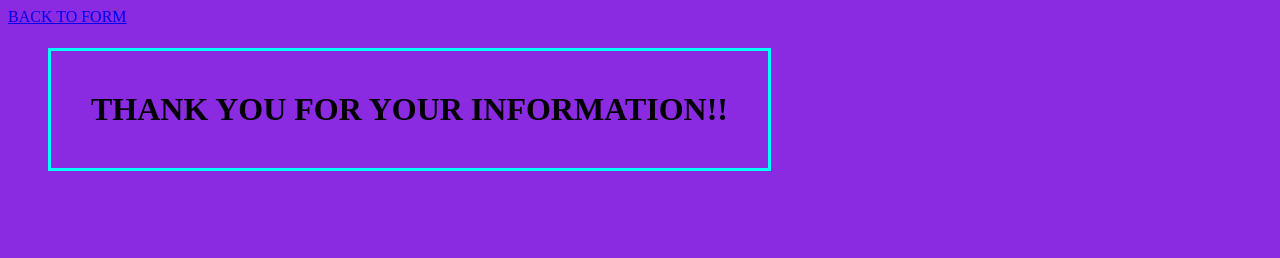
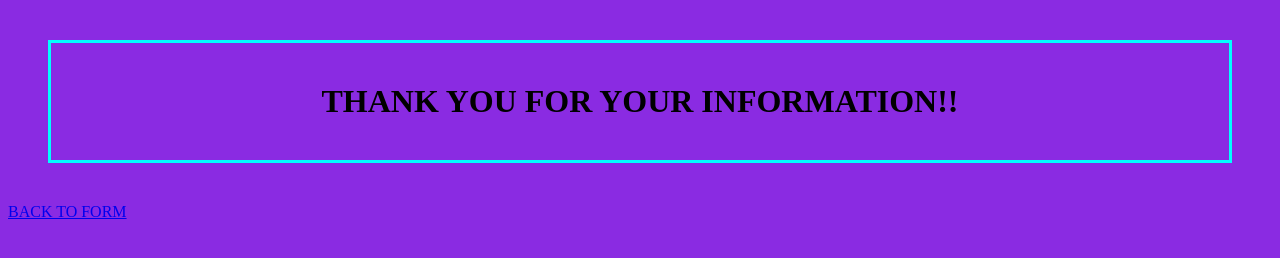
Before and after one commit to gerardotrej/site, a plain HTML site: page contact2.html in a window 1280 px wide. Drawn offline with Linux system fonts and the light colour scheme.

Commit message:
added contact

```diff
--- a/contact.css
+++ b/contact.css
@@ -14,6 +14,6 @@
     margin:40px;
     padding: 40px;
     justify-content:center;
-    position: fixed;
+    display: flex;
 
  }
```
Also changed, not shown: about.html (+1 -0 lines), index.html (+1 -0 lines), portfolio.html (+1 -0 lines).
